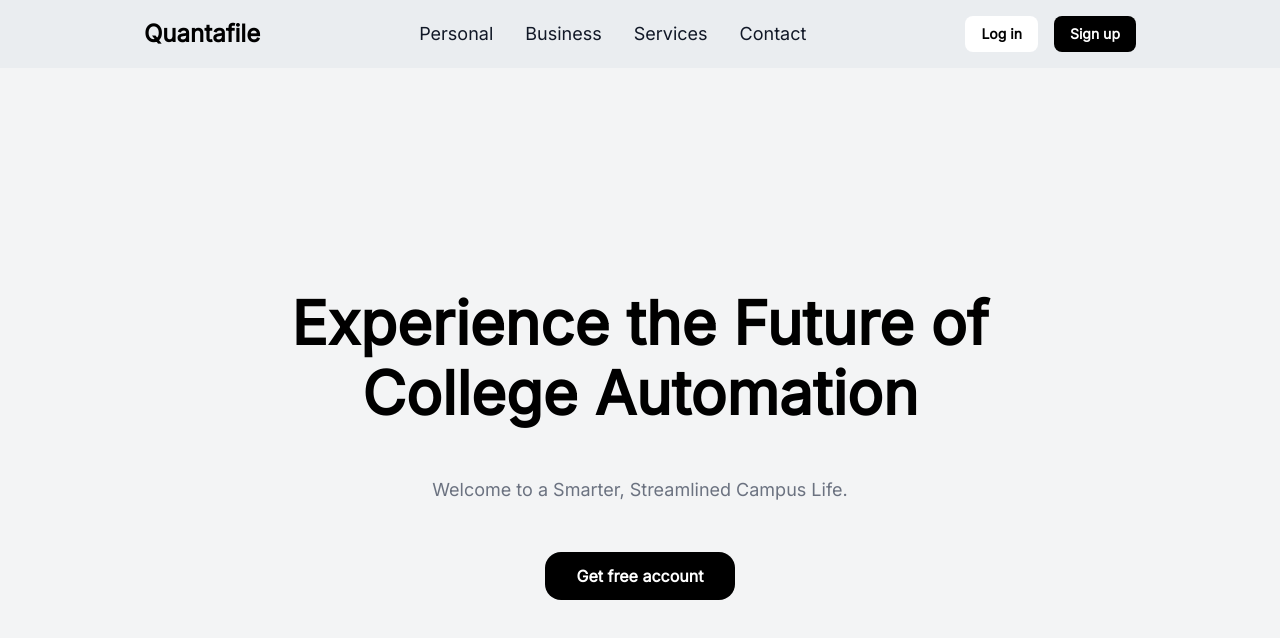
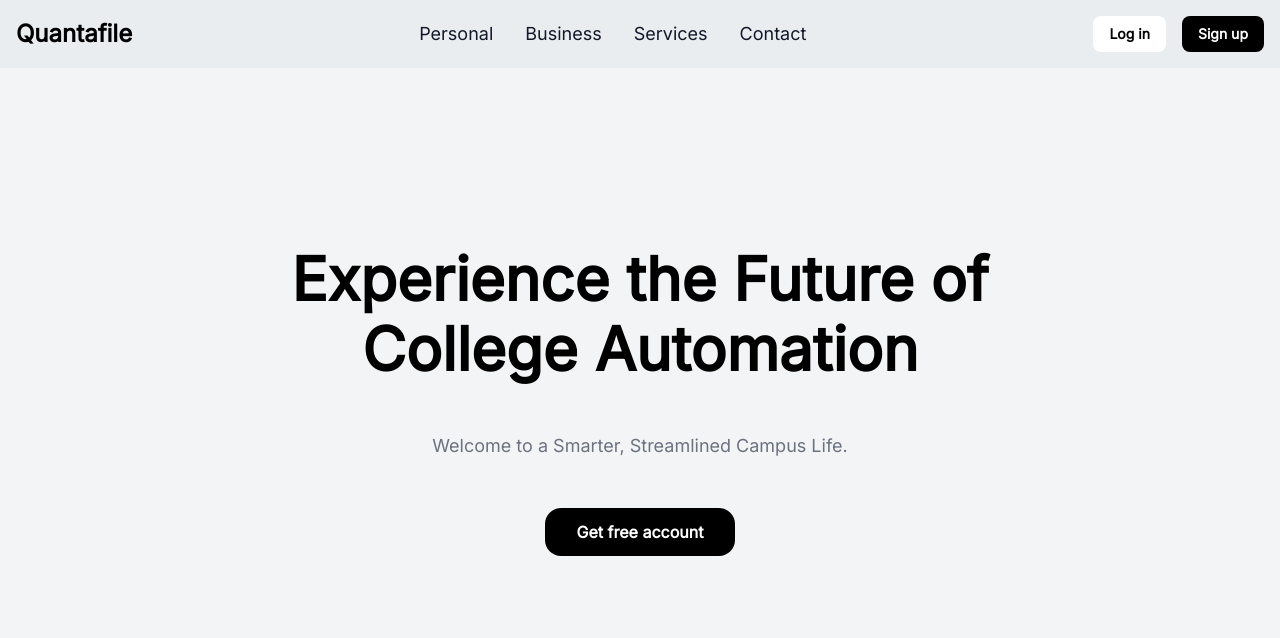
Before and after one commit to Manish026636/quantafile, a React (Create React App) app: page / in a window 1280 px wide. Shown: the top 638 px of the page. Built offline with nearby package versions, Linux system fonts and the light colour scheme.

Commit message:
minor changes

```diff
--- a/src/Components/HomePage/Screens/Hero.jsx
+++ b/src/Components/HomePage/Screens/Hero.jsx
@@ -1,23 +1,21 @@
-import React from 'react'
+import React from 'react';
 
 const Hero = () => {
   return (
-    <div>
-      <div className=" mt-20 lg:mt-40 0 pb-6 sm:pb-8 lg:pb-12">
+    <div className="h-screen flex flex-col justify-center">
       <div className="mx-auto max-w-screen-2xl px-4 md:px-8">
         <section className="flex flex-col items-center">
           <div className="flex max-w-3xl flex-col items-center pb-0 pt-8 text-center sm:pb-16 lg:pb-32 lg:pt-32">
             <h1 className="mb-8 text-4xl heroheading font-extrabold text-black sm:text-5xl md:mb-12 md:text-6xl">Experience the Future of College Automation</h1>
             <p className="mb-8 leading-relaxed text-gray-500 md:mb-12 xl:text-lg">Welcome to a Smarter, Streamlined Campus Life.</p>
-              <div className="flex  flex-col gap-2.5 sm:flex-row sm:justify-center">
+            <div className="flex flex-col gap-2.5 sm:flex-row sm:justify-center">
               <button className="inline-block rounded-2xl bg-black px-8 py-3 text-center text-sm font-semibold text-white outline-none ring-indigo-300 transition duration-100 hover:bg-gray-600 focus-visible:ring active:bg-gray-400 md:text-base">Get free account</button>
             </div>
           </div>
         </section>
       </div>
     </div>
-    </div>
-  )
+  );
 }
 
-export default Hero
+export default Hero;
--- a/src/Components/HomePage/Screens/Navbar.jsx
+++ b/src/Components/HomePage/Screens/Navbar.jsx
@@ -13,7 +13,7 @@ const Navbar = () => {
                 className={`bg-[#EAEDF0] dark:bg-gray-900 fixed w-full z-20 top-0 left-0 dark:border-gray-600 ${isMobileMenuOpen ? 'h-auto' : ''
                     }`}
             >
-                <div className="max-w-screen-lg flex flex-wrap items-center justify-between mx-auto p-4">
+                <div className="max-w-screen-2xl flex flex-wrap items-center justify-between mx-auto p-4">
                     <Link to="/"><span className="self-center text-2xl font-bold whitespace-nowrap dark:text-white">
                         Quantafile
                     </span></Link>
```
Lines whose indentation alone changed are shown as unchanged.
